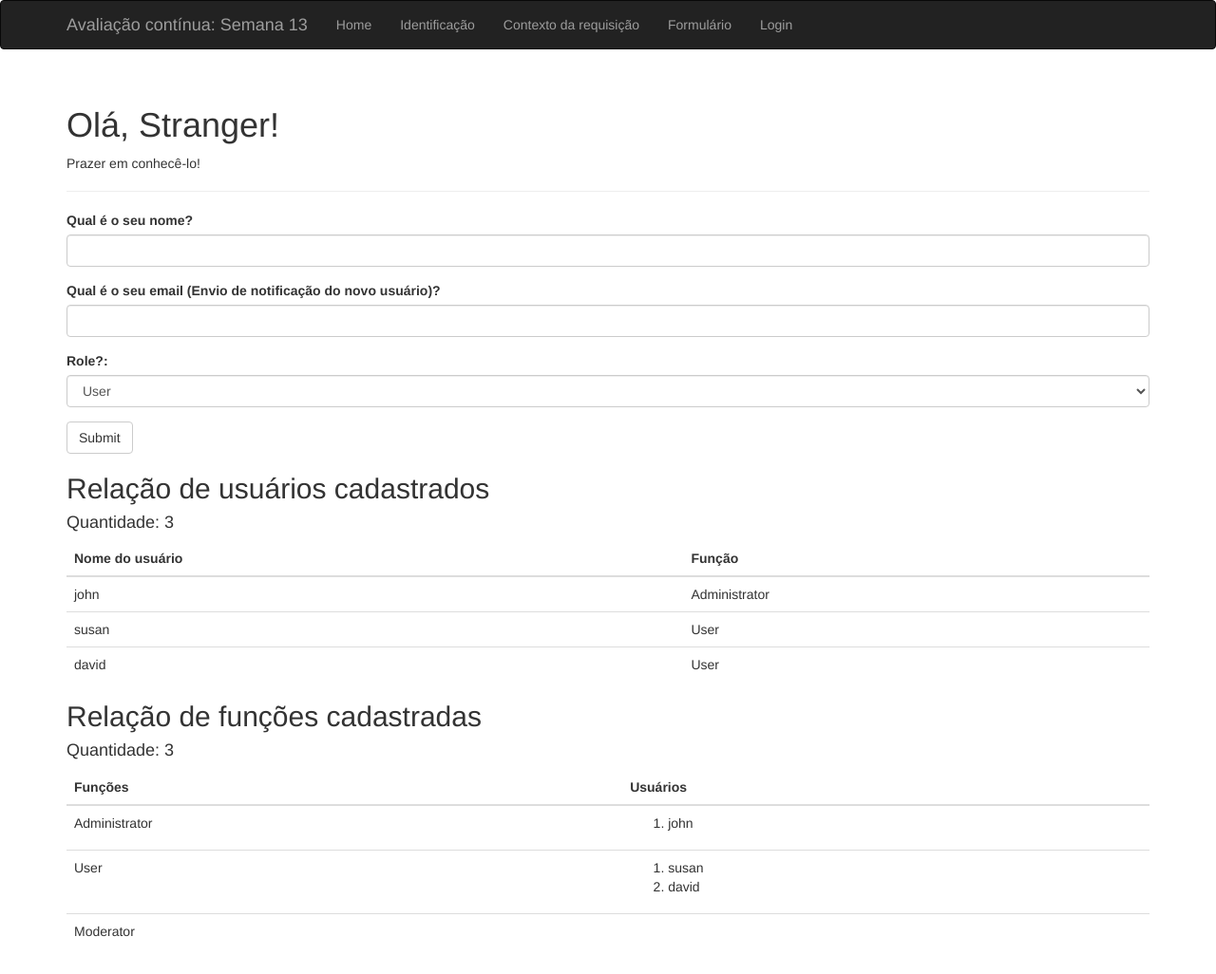
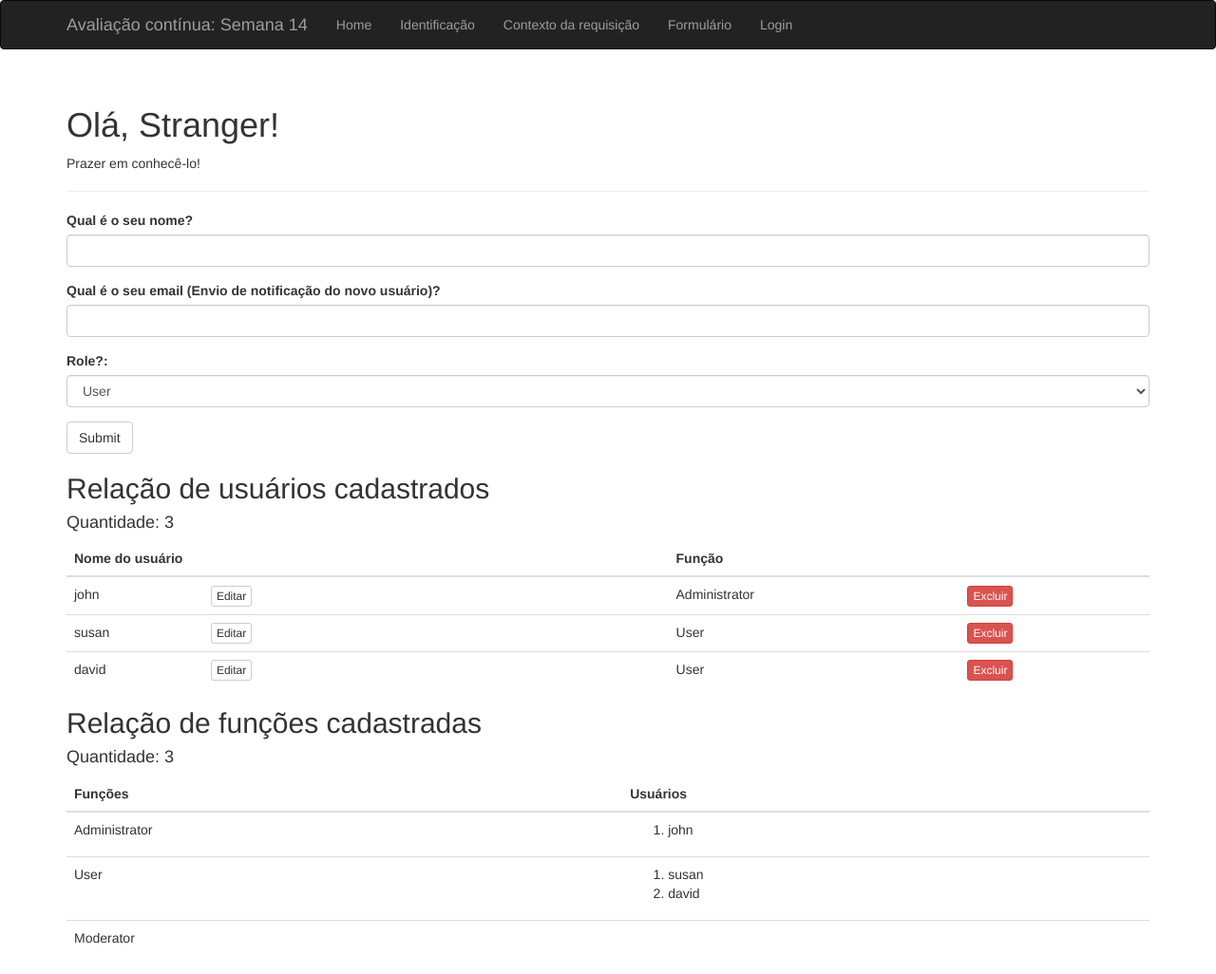
Before and after one commit to Gui1Ss/PTBDSWS-01, a Flask app: page / in a window 1280 px wide. Shown: the whole page at 95% size. Before the commit the page ends 987 px from the top, so only its background shows below. Run offline with Flask 3, Linux system fonts and the light colour scheme.

Commit message:
Semana 14: edicao e exclusao de usuarios

```diff
--- a/app/main/views.py
+++ b/app/main/views.py
@@ -61,6 +61,38 @@ def index():
         usuarios=User.query.all(),
         papeis=Role.query.all(),
     )
+
+
+@main.route("/edit_user/<int:id>", methods=["POST"])
+def edit_user(id):
+
+    usuario = User.query.get_or_404(id)
+    novo_nome = request.form.get("new_username", "").strip()
+
+    if not novo_nome:
+        flash("O nome do usuário não pode ficar vazio.")
+    elif novo_nome == usuario.username:
+        pass
+    elif User.query.filter_by(username=novo_nome).first():
+        flash(f"Já existe um usuário chamado {novo_nome}.")
+    else:
+        flash(f"Usuário {usuario.username} alterado para {novo_nome}.")
+        usuario.username = novo_nome
+        db.session.commit()
+
+    return redirect(url_for("main.index"))
+
+
+@main.route("/delete_user/<int:id>", methods=["POST"])
+def delete_user(id):
+
+    usuario = User.query.get_or_404(id)
+    nome = usuario.username
+    db.session.delete(usuario)
+    db.session.commit()
+    flash(f"Usuário {nome} excluído.")
+
+    return redirect(url_for("main.index"))
 
 
 @main.route("/login", methods=["GET", "POST"])
--- a/app/templates/base.html
+++ b/app/templates/base.html
@@ -23,7 +23,7 @@
 
         <div class="navbar-header">
             <a class="navbar-brand" href="/">
-                Avaliação contínua: Semana 13
+                Avaliação contínua: Semana 14
             </a>
         </div>
 
--- a/app/templates/index.html
+++ b/app/templates/index.html
@@ -46,13 +46,26 @@ Flasky
         <tr>
             <th>Nome do usuário</th>
             <th>Função</th>
+            <th></th>
         </tr>
     </thead>
     <tbody>
         {% for usuario in usuarios %}
         <tr>
-            <td>{{ usuario.username }}</td>
+            <td>
+                <form method="post" action="{{ url_for('main.edit_user', id=usuario.id) }}" class="form-inline" style="margin:0;">
+                    <span class="username-display" style="display:inline-block; min-width:140px;">{{ usuario.username }}</span>
+                    <input type="text" name="new_username" value="{{ usuario.username }}" class="form-control input-sm username-edit" style="display:none; width:140px;">
+                    <button type="button" class="btn btn-default btn-xs edit-toggle">Editar</button>
+                    <button type="submit" class="btn btn-primary btn-xs save-btn" style="display:none;">Salvar</button>
+                </form>
+            </td>
             <td>{{ usuario.role.name if usuario.role else "" }}</td>
+            <td>
+                <form method="post" action="{{ url_for('main.delete_user', id=usuario.id) }}" style="margin:0;">
+                    <button type="submit" class="btn btn-danger btn-xs" onclick="return confirm('Deseja realmente excluir este usuário?');">Excluir</button>
+                </form>
+            </td>
         </tr>
         {% endfor %}
     </tbody>
@@ -84,4 +97,22 @@ Flasky
     </tbody>
 </table>
 
+<script>
+document.querySelectorAll(".edit-toggle").forEach(function (botao) {
+    botao.addEventListener("click", function () {
+        var form = this.closest("form");
+        var nome = form.querySelector(".username-display");
+        var campo = form.querySelector(".username-edit");
+        var salvar = form.querySelector(".save-btn");
+        var editando = nome.style.display === "none";
+
+        nome.style.display = editando ? "inline-block" : "none";
+        campo.style.display = editando ? "none" : "inline-block";
+        salvar.style.display = editando ? "none" : "inline-block";
+        this.textContent = editando ? "Editar" : "Cancelar";
+        if (!editando) campo.focus();
+    });
+});
+</script>
+
 {% endblock %}
```
